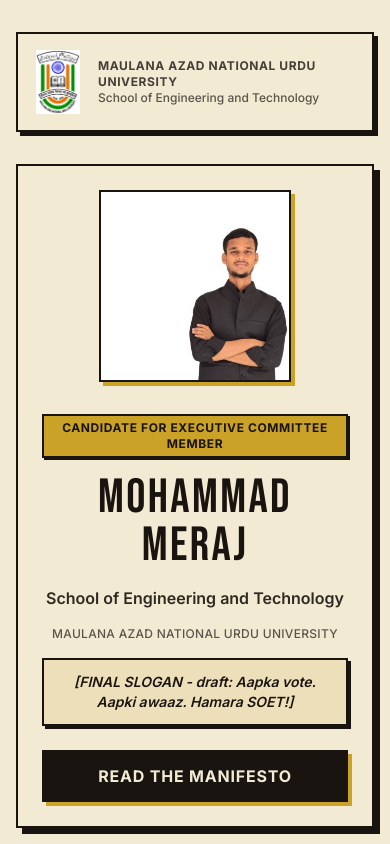
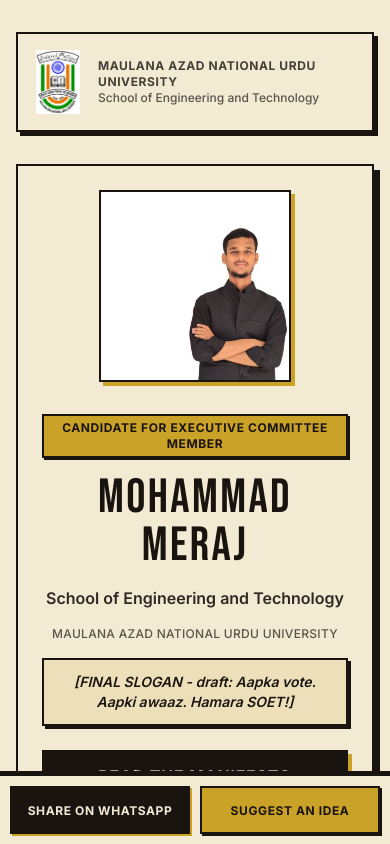
Before and after one commit to mahimoodshaikaiml/soet-federation, a Next.js app: page / in a window 390 px wide. Shown: the top 844 px of the page. Built offline with nearby package versions, Linux system fonts and the light colour scheme.

Commit message:
Add mobile campaign action bar

```diff
--- a/app/page.tsx
+++ b/app/page.tsx
@@ -3,10 +3,11 @@ import HeroSection from "@/components/HeroSection";
 import ManifestoSection from "@/components/ManifestoSection";
 import AboutSection from "@/components/AboutSection";
 import SuggestIdeaSection from "@/components/SuggestIdeaSection";
+import MobileBottomBar from "@/components/MobileBottomBar";
 
 export default function Home() {
   return (
-    <main className="min-h-screen bg-cream">
+    <main className="min-h-screen bg-cream pb-24 md:pb-0">
       <HeroSection candidate={manifestoData.candidate} />
       <ManifestoSection manifesto={manifestoData.manifesto} />
       <AboutSection
@@ -14,6 +15,10 @@ export default function Home() {
         candidate={manifestoData.candidate}
       />
       <SuggestIdeaSection suggestIdea={manifestoData.suggestIdea} />
+      <MobileBottomBar
+        mobileBar={manifestoData.mobileBar}
+        formUrl={manifestoData.suggestIdea.formUrl}
+      />
     </main>
   );
 }
--- /dev/null
+++ b/components/MobileBottomBar.tsx
@@ -0,0 +1,50 @@
+"use client";
+
+import type { MobileBarContent } from "@/types/manifesto";
+
+interface MobileBottomBarProps {
+  mobileBar: MobileBarContent;
+  formUrl: string;
+}
+
+export default function MobileBottomBar({
+  mobileBar,
+  formUrl,
+}: MobileBottomBarProps) {
+  const handleWhatsAppShare = () => {
+    if (typeof window === "undefined") return;
+    const currentUrl = window.location.href;
+    const message = `${mobileBar.shareText} ${currentUrl}`.trim();
+    const whatsappUrl = `https://wa.me/?text=${encodeURIComponent(message)}`;
+    window.open(whatsappUrl, "_blank", "noopener,noreferrer");
+  };
+
+  return (
+    <aside
+      aria-label="Mobile actions"
+      className="fixed bottom-0 left-0 right-0 z-40 md:hidden bg-cream border-t-2 border-near-black shadow-[0_-3px_0_0_var(--color-near-black)] p-2.5 sm:p-3"
+      style={{ paddingBottom: "calc(0.625rem + env(safe-area-inset-bottom, 0px))" }}
+    >
+      <div className="grid grid-cols-2 gap-2.5 sm:gap-3 max-w-md mx-auto">
+        {/* WhatsApp Share Button */}
+        <button
+          type="button"
+          onClick={handleWhatsAppShare}
+          className="inline-flex items-center justify-center w-full min-h-[48px] px-2 py-2.5 text-xs sm:text-sm font-bold uppercase tracking-wider text-cream bg-near-black border-2 border-near-black shadow-[2px_2px_0px_var(--color-gold)] hover:bg-near-black/90 transition-colors text-center leading-tight focus:outline-none focus-visible:ring-2 focus-visible:ring-near-black focus-visible:ring-offset-2 focus-visible:ring-offset-cream"
+        >
+          {mobileBar.whatsappLabel}
+        </button>
+
+        {/* Suggest an Idea Link */}
+        <a
+          href={formUrl}
+          target="_blank"
+          rel="noopener noreferrer"
+          className="inline-flex items-center justify-center w-full min-h-[48px] px-2 py-2.5 text-xs sm:text-sm font-bold uppercase tracking-wider text-near-black bg-gold border-2 border-near-black shadow-[2px_2px_0px_var(--color-near-black)] hover:bg-gold/90 transition-colors text-center leading-tight focus:outline-none focus-visible:ring-2 focus-visible:ring-near-black focus-visible:ring-offset-2 focus-visible:ring-offset-cream"
+        >
+          {mobileBar.suggestLabel}
+        </a>
+      </div>
+    </aside>
+  );
+}
--- a/content/manifesto.json
+++ b/content/manifesto.json
@@ -145,5 +145,10 @@
         "body": "Have a suggestion for SOET? Share your idea through this form.",
         "buttonText": "Share Your Idea",
         "formUrl": "https://forms.gle/L7dEoCy4L81GEKyj8"
+    },
+    "mobileBar": {
+        "whatsappLabel": "Share on WhatsApp",
+        "suggestLabel": "Suggest an Idea",
+        "shareText": "Student campaign website:"
     }
 }
```
Also changed, not shown: types/manifesto.ts (+7 -0 lines).
